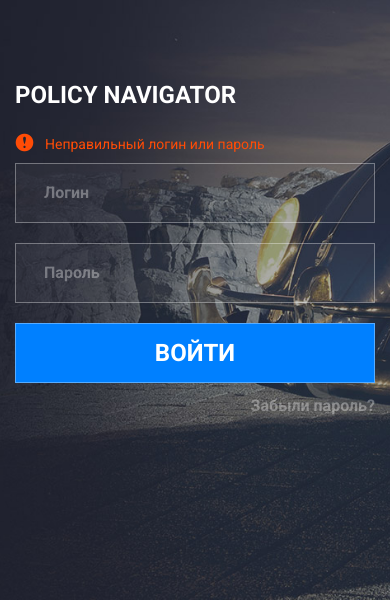
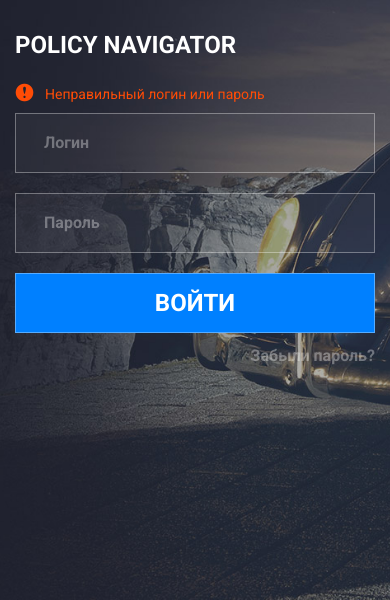
Before and after one commit to ulrobix/dcportal, a plain HTML site: page login.html in a window 390 px wide. Shown: the part 244-844 px from the top of the page. Drawn offline with nearby package versions, Linux system fonts and the light colour scheme.

Commit message:
Update style.css

```diff
--- a/css/style.css
+++ b/css/style.css
@@ -1172,10 +1172,10 @@ body .container {
 }
 @media (max-width: 992px) {
   #login_main {
-    padding: 65px 45px;
+    padding: 0 45px;
   }
   .login_main {
-    padding: 50px;
+    /* padding: 50px; */
   }
 
   .left_sidbar {
@@ -1387,7 +1387,7 @@ body .container {
 }
 @media (max-width: 560px) {
   #login_main {
-    padding: 50px 15px;
+    padding: 0px 15px;
   }
   .login_main {
     background-image: none;
```
